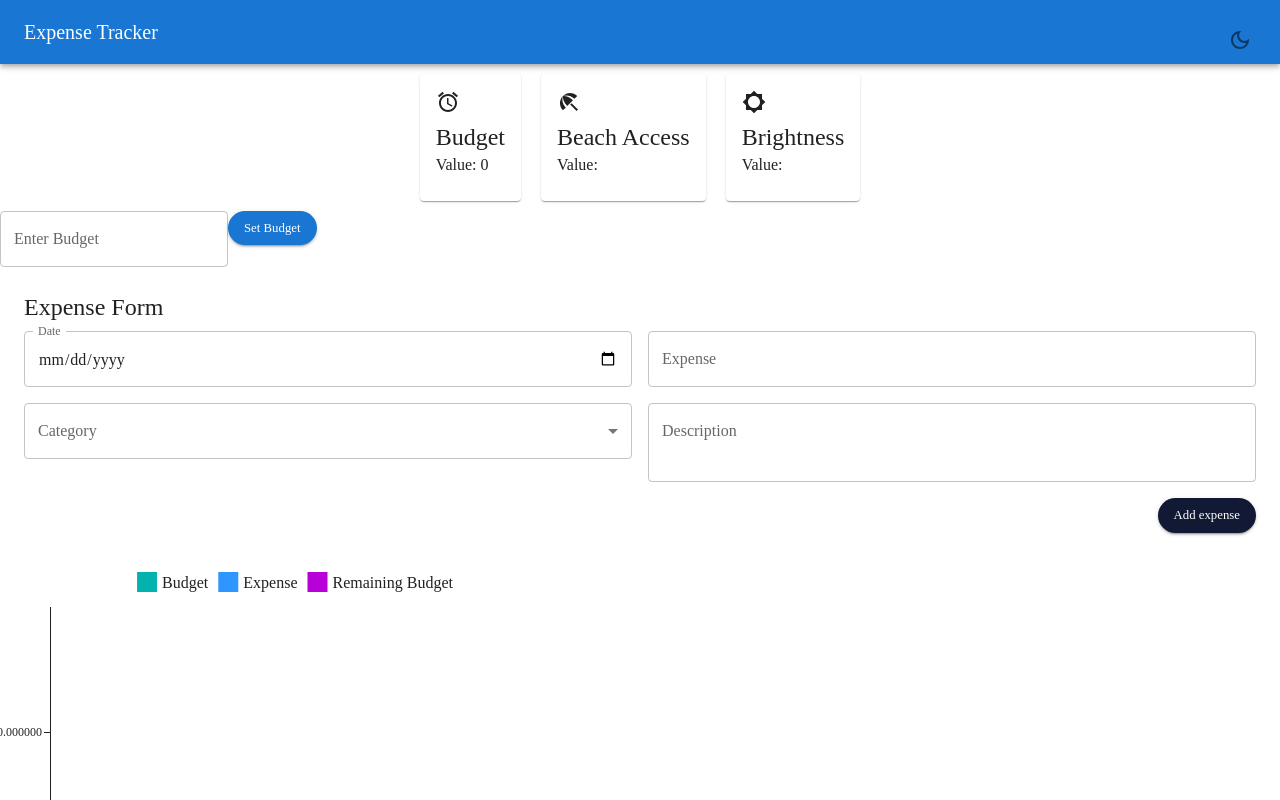
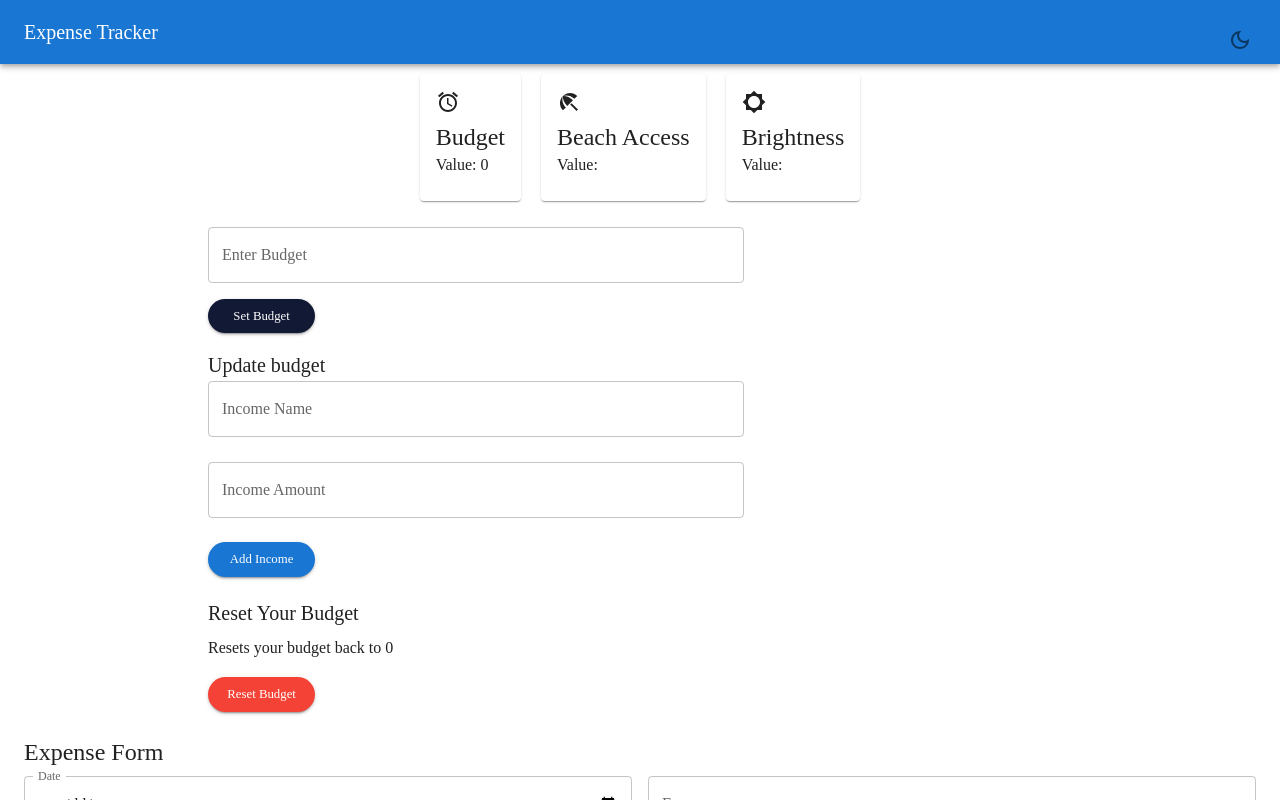
Before and after one commit to salehsheikh/monthly_expense_tracker, a React (Vite) app: page / in a window 1280 px wide. Shown: the top 800 px of the page. Built offline with nearby package versions, Linux system fonts and the light colour scheme.

Commit message:
production ready app

```diff
--- a/src/components/Form.jsx
+++ b/src/components/Form.jsx
@@ -1,13 +1,102 @@
-import React from 'react';
-import TextField from '@mui/material/TextField';
-import Button from '@mui/material/Button';
+import React from "react";
+import { TextField, Box, Typography, useMediaQuery } from "@mui/material";
+import Button from "@mui/material/Button";
 
-const Form = ({ handleBudgetChange, handleSetBudget }) => {
+const Form = ({
+  handleBudgetChange,
+  handleSetBudget,
+  handleAmountChange,
+  handleAddIncome,
+  handleResetBudget,
+  handleNameChange,
+  incomeAmount,
+  incomeName,
+}) => {
+  // Use useMediaQuery hook to check screen size
+
+  const isSmallScreen = useMediaQuery((theme) => theme.breakpoints.down("sm"));
+
   return (
-    <div>
-      <TextField id="outlined-basic" label="Enter Budget" variant="outlined" onChange={handleBudgetChange} />
-      <Button variant="contained" onClick={handleSetBudget}>Set Budget</Button>
-    </div>
+    <Box
+      display="flex"
+      flexDirection="column"
+      alignItems="start"
+      mt={2}
+      ml={26}
+    >
+      <TextField
+        sx={{ width: isSmallScreen ? "100%" : "50%", marginBottom: "8px" }} // Adjusted width based on screen size
+        id="outlined-basic"
+        label="Enter Budget"
+        variant="outlined"
+        type="number"
+        onChange={handleBudgetChange}
+      />
+      <Button
+        variant="contained"
+        fontFamily={"cursive"}
+        onClick={handleSetBudget}
+        sx={{
+          width: isSmallScreen ? "100%" : "10%", // Adjusted width based on screen size
+          bgcolor: "#121935",
+          marginTop: "8px",
+        }}
+      >
+        Set Budget
+      </Button>
+
+      <Typography variant="h6" mt={2}>
+       Update budget
+      </Typography>
+      <TextField
+        sx={{ width: isSmallScreen ? "100%" : "50%", marginBottom: "25px" }} // Adjusted width based on screen size
+        id="income-name"
+        label="Income Name"
+        variant="outlined"
+        onChange={handleNameChange}
+      />
+      <TextField
+        sx={{
+          width: isSmallScreen ? "100%" : "50%",
+          marginBottom: "16px", // Increased margin-bottom
+        }}
+        id="income-amount"
+        label="Income Amount"
+        variant="outlined"
+        type="number"
+        onChange={handleAmountChange}
+      />
+      <Button
+        variant="contained"
+        fontFamily={"cursive"}
+        onClick={() => handleAddIncome(incomeName, incomeAmount)}
+        sx={{
+          width: isSmallScreen ? "100%" : "10%", // Adjusted width based on screen size
+          bgcolor: "#1976d2",
+          marginTop: "8px",
+          marginBottom: "20px",
+        }}
+      >
+        Add Income
+      </Button>
+      <Typography variant="h6" gutterBottom fontFamily={"cursive"}>
+        Reset Your Budget
+      </Typography>
+      <Typography gutterBottom fontFamily={"cursive"}>
+        Resets your budget back to 0
+      </Typography>
+      <Button
+        variant="contained"
+        onClick={handleResetBudget}
+        sx={{
+          width: isSmallScreen ? "100%" : "10%", // Adjusted width based on screen size
+          bgcolor: "#f44336",
+          marginTop: "12px",
+        }}
+      >
+        Reset Budget
+      </Button>
+    </Box>
   );
 };
 
```
